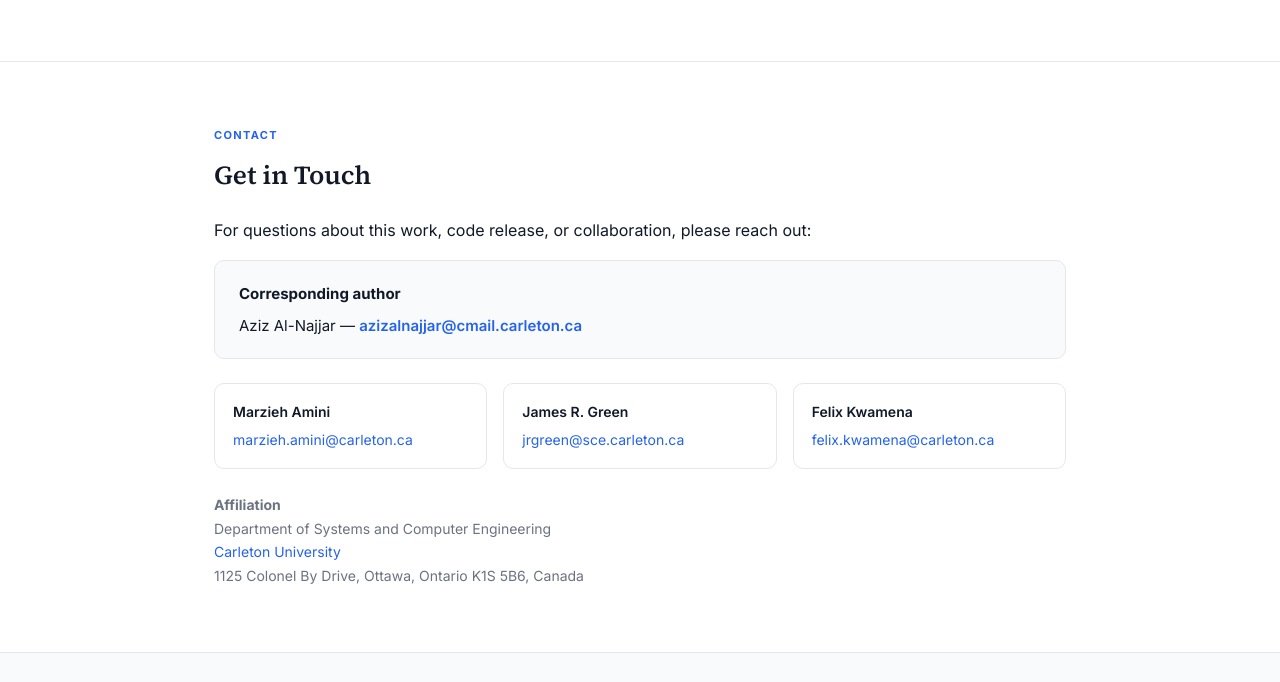
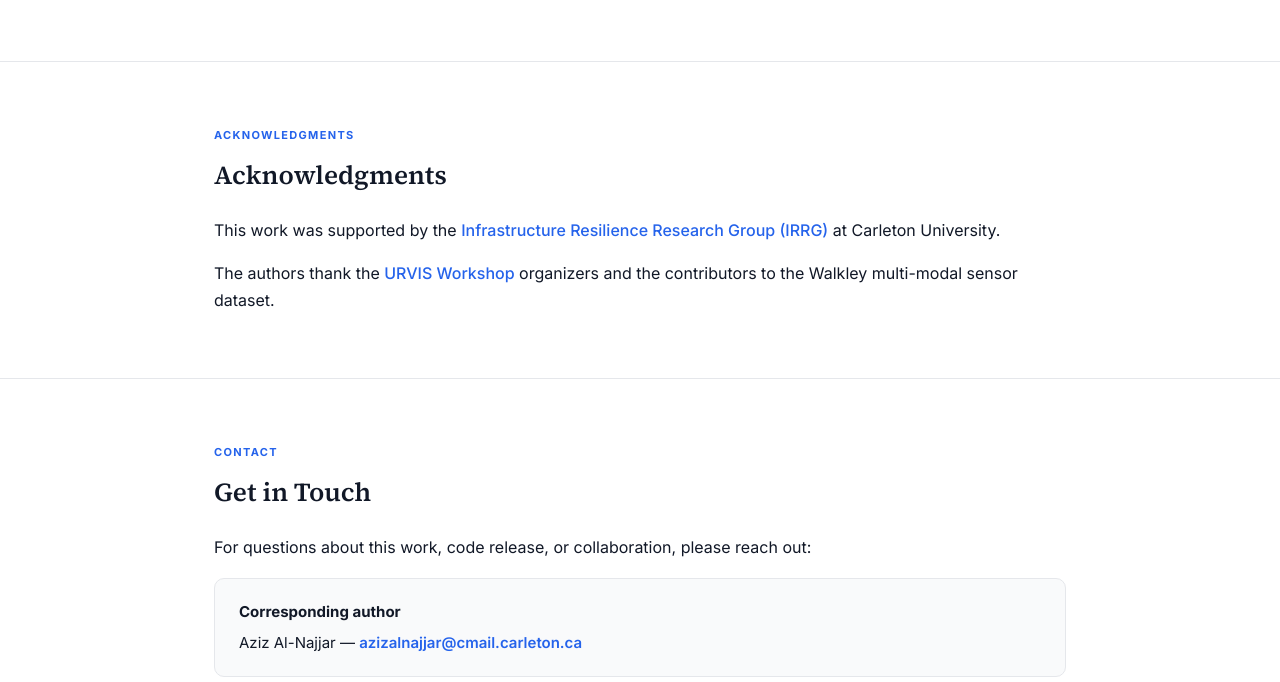
Before and after one commit to The-Intelligent-Sensing-Perception-Lab/Multi-Camera-LiDAR-Calibration-Page, a plain HTML site: page docs/index.html in a window 1280 px wide. Shown: the part 5983-6665 px from the top of the page. Drawn offline with Linux system fonts and the light colour scheme.

Commit message:
Added acknowledgments section

```diff
--- a/docs/index.html
+++ b/docs/index.html
@@ -211,6 +211,12 @@
     }
     p { margin-bottom: 16px; }
     p:last-child { margin-bottom: 0; }
+    section p a {
+      color: var(--accent);
+      text-decoration: none;
+      font-weight: 500;
+    }
+    section p a:hover { text-decoration: underline; }
 
     /* ── Abstract ────────────────────────────────────────────────────── */
     .abstract-text {
@@ -962,6 +968,24 @@
   </div>
 </section>
 
+<!-- ── Acknowledgments ───────────────────────────────────────────────────── -->
+<section id="acknowledgments">
+  <div class="container">
+    <div class="section-label">Acknowledgments</div>
+    <h2>Acknowledgments</h2>
+    <p>
+      This work was supported by the
+      <a href="https://carleton.ca/irrg/" target="_blank">Infrastructure Resilience Research Group (IRRG)</a>
+      at Carleton University.
+    </p>
+    <p>
+      The authors thank the
+      <a href="https://urvis-workshop.github.io/" target="_blank">URVIS Workshop</a>
+      organizers and the contributors to the Walkley multi-modal sensor dataset.
+    </p>
+  </div>
+</section>
+
 <!-- ── Contact ──────────────────────────────────────────────────────────── -->
 <section id="contact">
   <div class="container">
```
